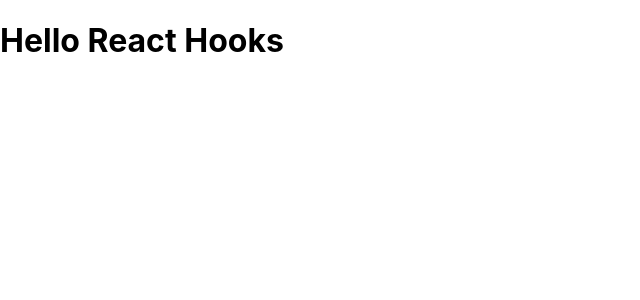
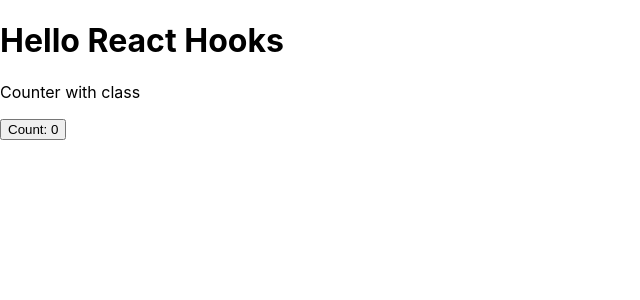
Before and after one commit to MirzayevOrzu/reactjs-hooks, a React (Create React App) app: page / in a window 1280 px wide. Shown: the top 300 px of the page, without its empty margins (0-640 px from the left). Built offline with nearby package versions, Linux system fonts and the light colour scheme.

Commit message:
feat: class-based counter component

```diff
--- a/src/App.js
+++ b/src/App.js
@@ -1,7 +1,10 @@
+import ClassCounter from "./use-state/ClassCounter";
+
 function App() {
     return (
         <div className="App">
             <h1>Hello React Hooks</h1>
+            <ClassCounter />
         </div>
     );
 }
--- /dev/null
+++ b/src/use-state/ClassCounter.jsx
@@ -0,0 +1,30 @@
+import React, { Component } from "react";
+
+export class ClassCounter extends Component {
+    constructor(props) {
+        super(props);
+
+        this.state = {
+            count: 0,
+        };
+    }
+
+    incrementCount = () => {
+        this.setState({
+            count: this.state.count + 1,
+        });
+    };
+
+    render() {
+        return (
+            <div>
+                <p>Counter with class</p>
+                <button onClick={this.incrementCount}>
+                    Count: {this.state.count}
+                </button>
+            </div>
+        );
+    }
+}
+
+export default ClassCounter;
```
